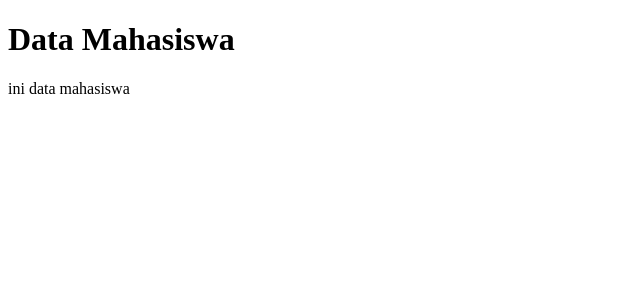
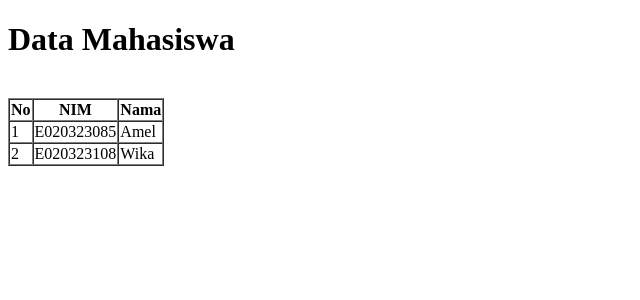
Before and after one commit to anidaameliaa/2025web, a PHP site: page / in a window 1280 px wide. Shown: the top 300 px of the page, without its empty margins (0-640 px from the left). Run offline with PHP 8.4, Linux system fonts and the light colour scheme.

Commit message:
update index.php

```diff
--- a/index.php
+++ b/index.php
@@ -7,6 +7,25 @@
 </head>
 <body>
     <h1>Data Mahasiswa</h1>
-    <?php echo "ini data mahasiswa";?>
+    <br>
+    <table border="1" cellspacing="0" cellpadding"S">
+        <thread>
+            <th>No</th>
+            <th>NIM</th>
+            <th>Nama</th>
+    </thread>
+    <tbody>
+        <tr>
+            <td>1</td>
+            <td>E020323085</td>
+            <td>Amel</td>
+        </tr>
+        <tr>
+            <td>2</td>
+            <td>E020323108</td>
+            <td>Wika</td>
+        </tr>
+        </tbody>
+    </table>
 </body>
 </html>
```
Also changed, not shown: prodi.php (added, +11 -0 lines).
